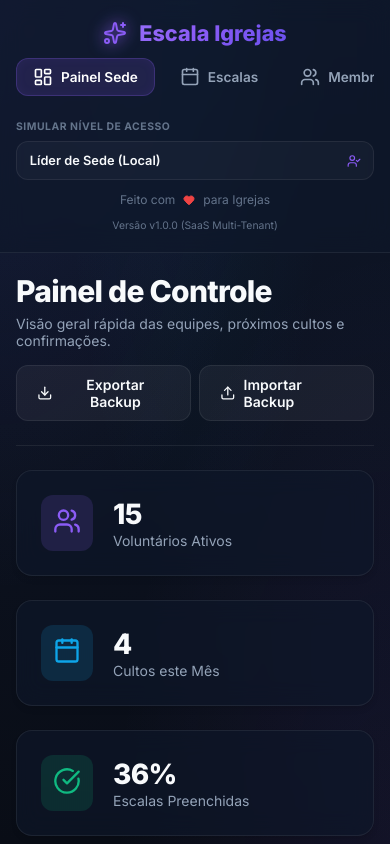
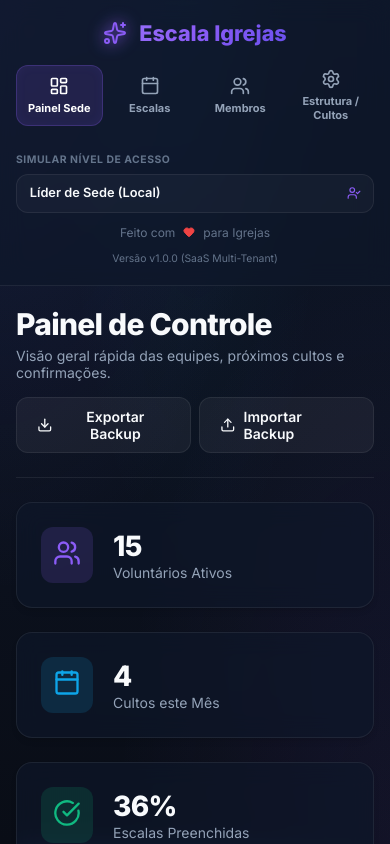
Before and after one commit to pedrohnaves1/escala, a React (Vite) app: page / in a window 390 px wide. Shown: the top 844 px of the page. Built offline with nearby package versions, Linux system fonts and the light colour scheme; no server answers; the database is empty.

Commit message:
style: fit mobile sidebar navigation buttons in a single row without horizontal scroll

```diff
--- a/src/index.css
+++ b/src/index.css
@@ -620,26 +620,29 @@ h1, h2, h3, h4, h5, h6 {
   }
 
   .sidebar-nav {
+    display: flex;
     flex-direction: row;
-    overflow-x: auto;
-    gap: 0.5rem;
-    padding-bottom: 0.5rem;
-    margin-bottom: 0.5rem;
+    justify-content: space-around;
+    align-items: center;
     width: 100%;
-    scrollbar-width: none; /* Firefox */
-  }
-
-  .sidebar-nav::-webkit-scrollbar {
-    display: none; /* Safari and Chrome */
+    gap: 0.25rem;
+    margin-bottom: 0.75rem;
   }
 
   .nav-item {
-    padding: 0.5rem 1rem;
-    white-space: nowrap;
+    flex: 1;
+    display: flex;
+    flex-direction: column;
+    align-items: center;
+    justify-content: center;
+    gap: 0.35rem;
+    padding: 0.6rem 0.2rem;
+    font-size: 0.6875rem;
+    font-weight: 700;
+    text-align: center;
     width: auto;
-    justify-content: center;
-    font-size: 0.85rem;
-    gap: 0.5rem;
+    border-radius: var(--radius-md);
+    white-space: normal;
   }
 
   .sidebar-footer {
```
